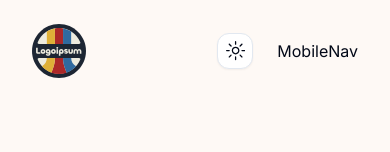
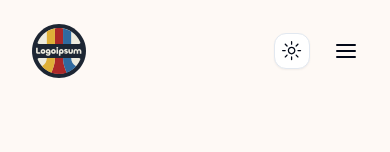
Before and after one commit to bchussid/portfolio, a Next.js app: page / in a window 390 px wide. Shown: the top 152 px of the page. Built offline with nearby package versions, Linux system fonts and the light colour scheme.

Commit message:
add/mobile nav comp & functionality

```diff
--- a/src/components/MobileNav.tsx
+++ b/src/components/MobileNav.tsx
@@ -1,8 +1,25 @@
+import { Sheet, SheetContent, SheetTrigger } from "@/components/ui/sheet";
+import { AlignJustifyIcon } from "lucide-react";
+import Nav from "./Nav";
+import Logo from "./Logo";
+import Socials from "./Socials";
+
 
 const MobileNav = () => {
-  return (
-    <div>MobileNav</div>
-  )
-}
+  return <Sheet>
+    <SheetTrigger asChild>
+      <AlignJustifyIcon className="cursor-pointer" />
+    </SheetTrigger>
+    <SheetContent>
+      <div className="flex flex-col items-center justify-between h-full py-8">
+        <div className="flex flex-col items-center gap-y-32">
+          <Logo />
+          <Nav containerStyles="flex flex-col items-center gap-y-6" linkStyles="text-xl" />
+        </div>
+          <Socials containerStyles="flex gap-x-4" iconStyles='text-2xl'/>
+      </div>
+    </SheetContent>
+  </Sheet>
+};
 
-export default MobileNav
+export default MobileNav;
```
